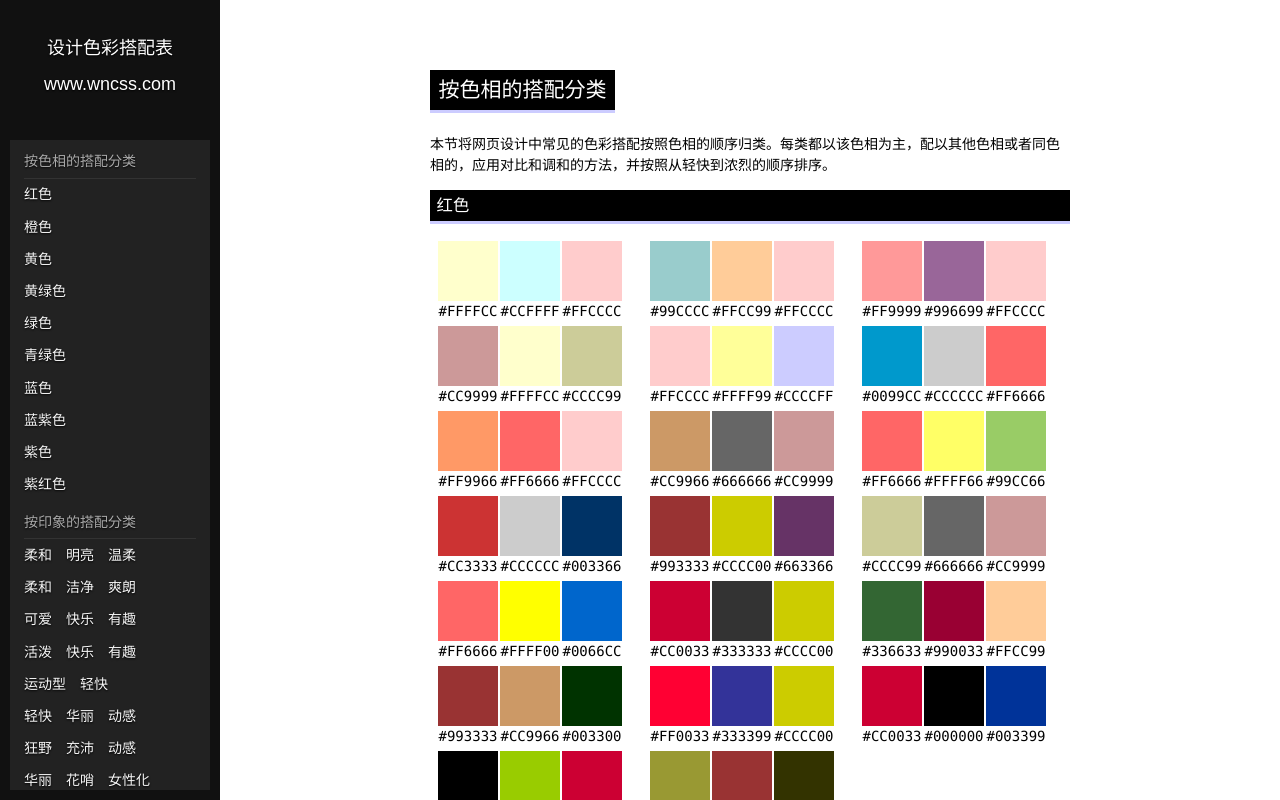
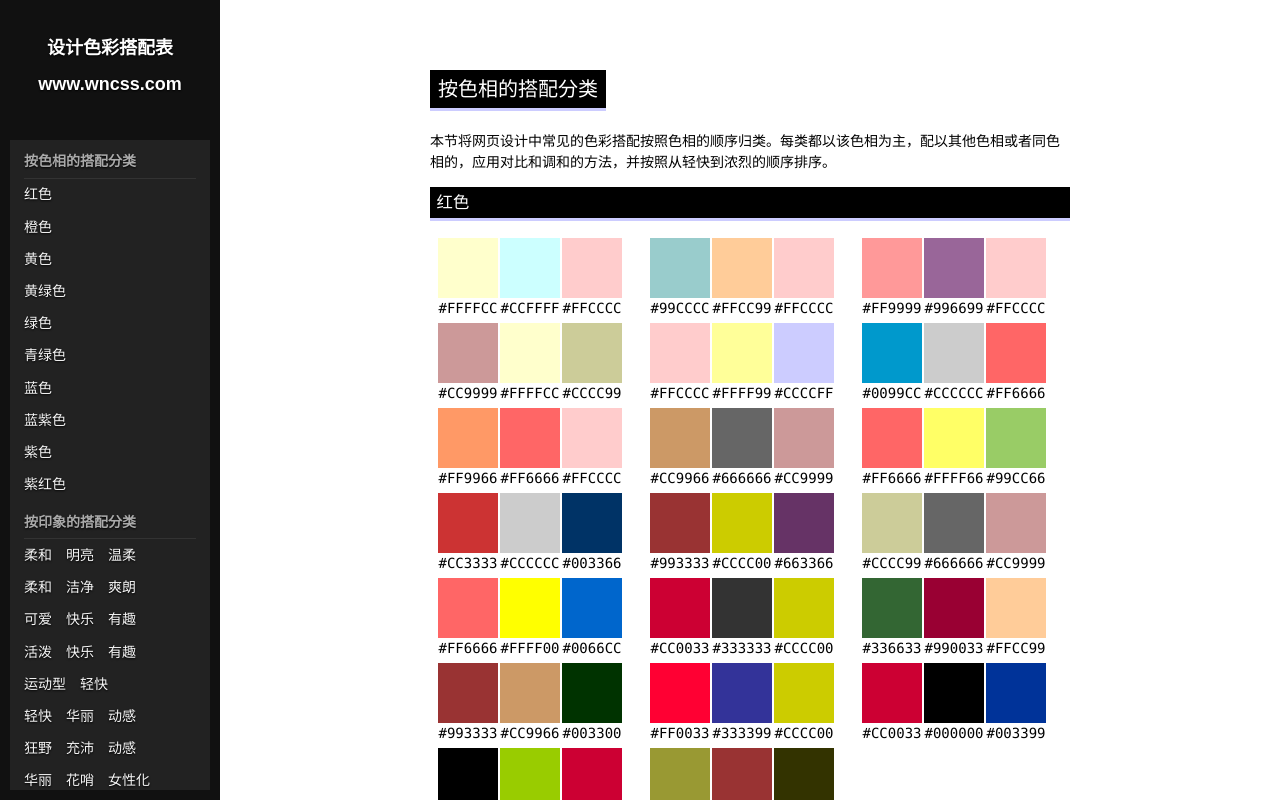
Before and after one commit to iuunhao/StaticDemos, a plain HTML site: page color.html in a window 1280 px wide. Drawn offline with Linux system fonts and the light colour scheme.

Commit message:
add alter

```diff
--- a/color.html
+++ b/color.html
@@ -11,8 +11,8 @@ body {font:14px/1.5 '\5FAE\8F6F\96C5\9ED1', Arial,Helvetica,sans-serif; -ms-over
 #wrapper {overflow:auto; overflow-x:hidden; margin-left:220px; height:100%}
 #main {margin:0 auto; width:640px}
 h2, h3 {font-weight:400;margin-bottom:1em; padding:.2em .4em; border-bottom:3px solid #CCF; background:#000; color:#fff}
-h2 {display:inline-block}
-h1,h4{font-weight:400;}
+h2 {display:inline-block; font-size: 20px;}
+
 blockquote {margin-bottom:1em}
 .section, .sub-section, .groups {clear:both}
 .section {overflow:hidden; margin:5em 0}
```
